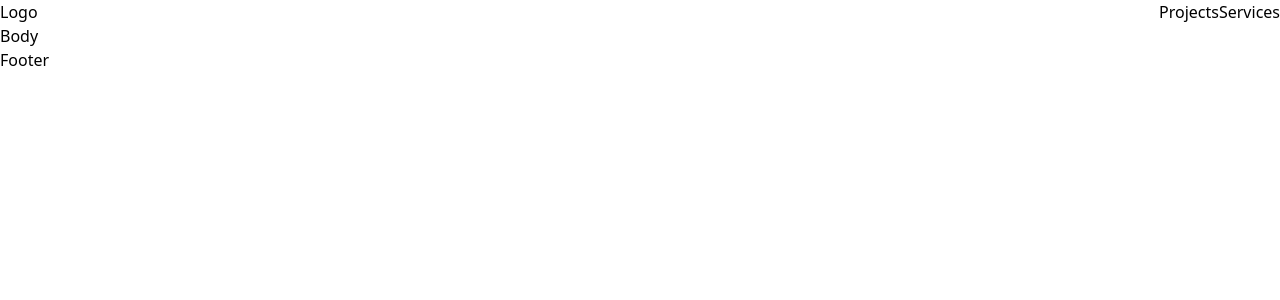
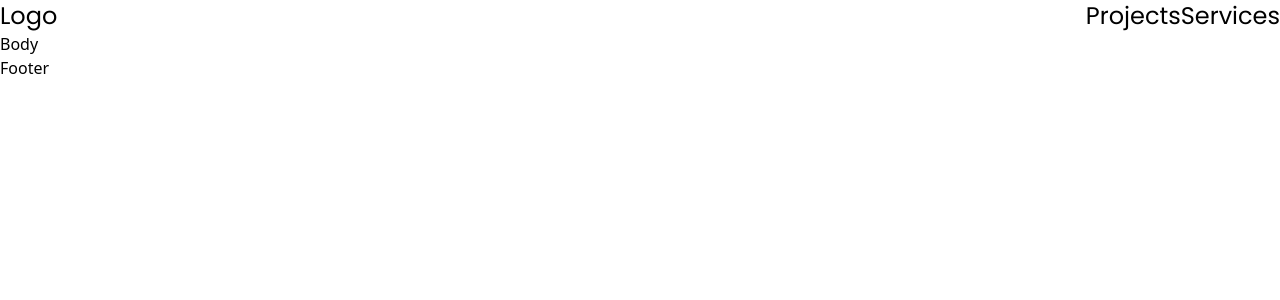
Before and after one commit to SamahaCore/samaha, a React (Create React App) app: page / in a window 1280 px wide. Shown: the top 300 px of the page. Built offline with nearby package versions, Linux system fonts and the light colour scheme.

Commit message:
Add Poppins font and apply to headings

```diff
--- a/src/Layout/Header.js
+++ b/src/Layout/Header.js
@@ -3,7 +3,7 @@ import Navigation from "../Components/Header/Navigation";
 
 const Header = () => {
   return (
-    <header className="basis-1/6 flex flex-row justify-between">
+    <header className="basis-1/6 flex flex-row justify-between font-heading text-2xl">
       <Logo />
       <Navigation />
     </header>
--- a/src/index.css
+++ b/src/index.css
@@ -1,3 +1,4 @@
+@import url('https://fonts.googleapis.com/css2?family=Poppins&display=swap');
 @tailwind base;
 @tailwind components;
 @tailwind utilities;
--- a/tailwind.config.js
+++ b/tailwind.config.js
@@ -2,6 +2,9 @@ module.exports = {
   content: ["./src/**/*.{js,jsx,ts,tsx}"],
   theme: {
     extend: {},
+    fontFamily: {
+      'heading': 'Poppins, sans-serif',
+    },
   },
   plugins: [],
 };
```
